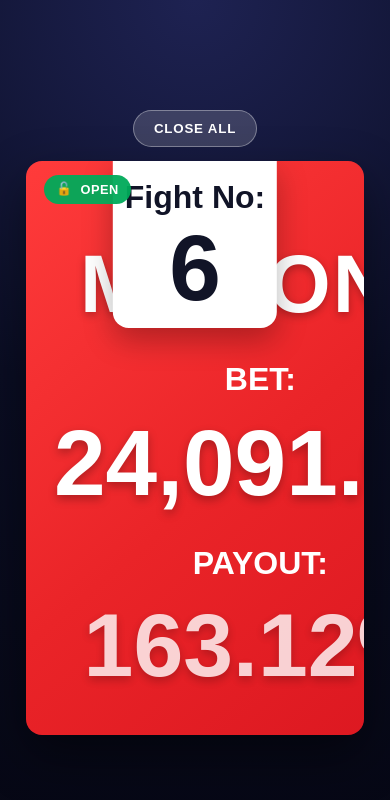
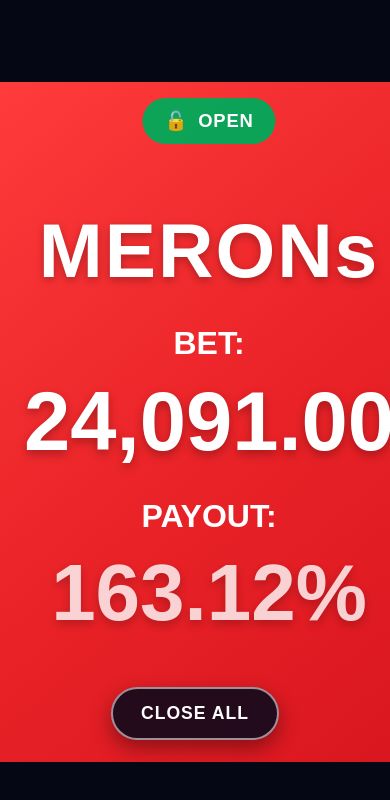
Before and after one commit to kentuy17/talpak-controller, a React (Vite) app: page / in a window 390 px wide. Shown: the top 800 px of the page. Built offline with nearby package versions, Linux system fonts and the light colour scheme.

Commit message:
Optimize betting board layout for tablet UI

```diff
--- a/src/components/BettingDisplay.jsx
+++ b/src/components/BettingDisplay.jsx
@@ -29,11 +29,6 @@ const BettingDisplay = () => {
 
   return (
     <main style={styles.page}>
-      <div style={styles.frame}>
-        <button style={styles.allButton} onClick={toggleAll}>
-          {areAllOpen ? 'CLOSE ALL' : 'OPEN ALL'}
-        </button>
-
       <div style={styles.board}>
         <FighterPanel
           side='MERONs'
@@ -44,8 +39,6 @@ const BettingDisplay = () => {
           panelStyle={styles.meron}
         />
 
-          <FightInfo />
-
         <FighterPanel
           side='WALA'
           isOpen={isWalaOpen}
@@ -54,7 +47,10 @@ const BettingDisplay = () => {
           payout={walaPayout}
           panelStyle={styles.wala}
         />
-        </div>
+
+        <button style={styles.allButton} onClick={toggleAll}>
+          {areAllOpen ? 'CLOSE ALL' : 'OPEN ALL'}
+        </button>
       </div>
     </main>
   );
@@ -84,13 +80,6 @@ const FighterPanel = ({ side, isOpen, onToggle, bet, payout, panelStyle }) => (
   </section>
 );
 
-const FightInfo = () => (
-  <div style={styles.fightInfo}>
-    <div style={styles.fightLabel}>Fight No:</div>
-    <div style={styles.fightNo}>6</div>
-  </div>
-);
-
 const calculatePayout = (bet, total) => {
   const netPool = total * 0.9;
   return ((netPool / bet) * 100).toFixed(2);
@@ -105,42 +94,27 @@ const formatMoney = (amount) =>
 const styles = {
   page: {
     minHeight: '100vh',
-    padding: '26px',
     display: 'flex',
     justifyContent: 'center',
     alignItems: 'center',
-    background:
-      'radial-gradient(circle at 50% 0%, #1e2252 0%, #0a0d23 48%, #060714 100%)',
+    background: '#060714',
     fontFamily: 'Arial, Helvetica, sans-serif',
   },
-  frame: {
+  board: {
     width: '100%',
-    maxWidth: '1120px',
-  },
-  allButton: {
-    margin: '0 auto 14px',
-    display: 'block',
-    border: '1px solid rgba(255,255,255,0.35)',
-    background: 'rgba(255,255,255,0.16)',
-    color: 'white',
-    borderRadius: '999px',
-    padding: '10px 20px',
-    fontWeight: 800,
-    letterSpacing: '0.8px',
-    cursor: 'pointer',
-  },
-  board: {
+    maxWidth: '1024px',
+    minHeight: '680px',
     display: 'grid',
     gridTemplateColumns: '1fr 1fr',
-    borderRadius: '16px',
+    borderRadius: '0',
     overflow: 'hidden',
     position: 'relative',
-    boxShadow: '0 20px 50px rgba(0,0,0,0.45)',
+    boxShadow: 'none',
   },
   panel: {
-    minHeight: '490px',
+    minHeight: '680px',
     textAlign: 'center',
-    padding: '18px 28px 38px',
+    padding: '28px 24px 112px',
     color: 'white',
     position: 'relative',
   },
@@ -154,20 +128,21 @@ const styles = {
   },
   sideLockButton: {
     position: 'absolute',
-    top: '14px',
-    left: '18px',
+    top: '16px',
+    left: '50%',
+    transform: 'translateX(-50%)',
     border: 'none',
     borderRadius: '999px',
-    padding: '7px 12px',
+    padding: '12px 22px',
     display: 'inline-flex',
-    gap: '8px',
+    gap: '10px',
     alignItems: 'center',
     color: 'white',
-    fontWeight: 700,
-    fontSize: '0.8rem',
-    letterSpacing: '0.5px',
+    fontWeight: 800,
+    fontSize: '1.15rem',
+    letterSpacing: '0.8px',
     cursor: 'pointer',
-    zIndex: 2,
+    zIndex: 6,
   },
   openState: {
     background: 'rgba(0, 170, 90, 0.95)',
@@ -191,8 +166,8 @@ const styles = {
     textShadow: '0 2px 6px rgba(0,0,0,0.45)',
   },
   sideName: {
-    margin: '58px 0 30px',
-    fontSize: '5.1rem',
+    margin: '96px 0 30px',
+    fontSize: '4.8rem',
     fontWeight: 900,
     letterSpacing: '2px',
     textShadow: '0 3px 8px rgba(0,0,0,0.28)',
@@ -204,39 +179,33 @@ const styles = {
   },
   amount: {
     margin: '0 0 28px',
-    fontSize: '5.8rem',
+    fontSize: '5.2rem',
     fontWeight: 900,
     textShadow: '0 4px 10px rgba(0,0,0,0.28)',
   },
   payout: {
     margin: 0,
-    fontSize: '5.6rem',
+    fontSize: '5rem',
     fontWeight: 900,
     opacity: 0.8,
     textShadow: '0 4px 10px rgba(0,0,0,0.28)',
   },
-  fightInfo: {
+  allButton: {
     position: 'absolute',
-    top: 0,
+    bottom: '22px',
     left: '50%',
     transform: 'translateX(-50%)',
-    background: 'white',
-    color: '#111427',
-    borderRadius: '0 0 16px 16px',
-    minWidth: '152px',
-    textAlign: 'center',
-    padding: '18px 12px 14px',
-    boxShadow: '0 12px 30px rgba(0,0,0,0.28)',
-  },
-  fightLabel: {
-    marginBottom: '6px',
-    fontSize: '2rem',
-    fontWeight: 700,
-  },
-  fightNo: {
-    fontSize: '5.8rem',
-    lineHeight: 1,
+    border: '2px solid rgba(255,255,255,0.55)',
+    background: 'rgba(8, 10, 28, 0.88)',
+    color: 'white',
+    borderRadius: '999px',
+    padding: '14px 28px',
     fontWeight: 900,
+    fontSize: '1.1rem',
+    letterSpacing: '1px',
+    cursor: 'pointer',
+    zIndex: 7,
+    boxShadow: '0 8px 20px rgba(0,0,0,0.38)',
   },
 };
 
```
Lines whose indentation alone changed are shown as unchanged.
